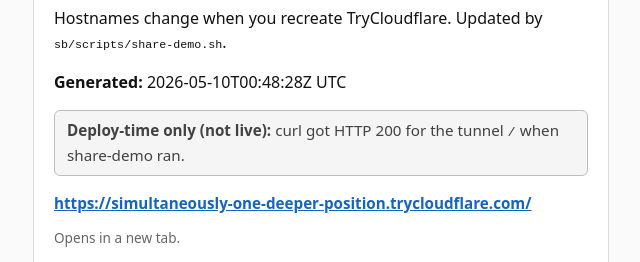
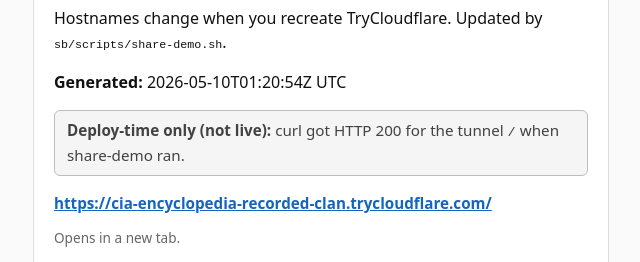
Before and after one commit to psycho789/sb-tunnel, a plain HTML site: page index.html in a window 1280 px wide. Shown: the part 138-400 px from the top of the page, without its empty margins (319-959 px from the left). Drawn offline with Linux system fonts and the light colour scheme; no server answers.

Commit message:
share-demo tunnel 2026-05-10T01:20:54Z

```diff
--- a/index.html
+++ b/index.html
@@ -25,10 +25,10 @@
   <div class="card">
     <h1>SizeNova tunnel</h1>
     <p>Hostnames change when you recreate TryCloudflare. Updated by <code>sb/scripts/share-demo.sh</code>.</p>
-    <p><strong>Generated:</strong> 2026-05-10T00:48:28Z UTC</p>
+    <p><strong>Generated:</strong> 2026-05-10T01:20:54Z UTC</p>
     <p class="badge meta"><strong>Deploy-time only (not live):</strong> curl got HTTP 200 for the tunnel <code>/</code> when share-demo ran.</p>
     <p class="tunnel-url">
-      <a href="https://simultaneously-one-deeper-position.trycloudflare.com/" target="_blank" rel="noopener noreferrer">https://simultaneously-one-deeper-position.trycloudflare.com/</a>
+      <a href="https://cia-encyclopedia-recorded-clan.trycloudflare.com/" target="_blank" rel="noopener noreferrer">https://cia-encyclopedia-recorded-clan.trycloudflare.com/</a>
     </p>
     <p class="muted" style="font-size:0.85rem;color:#666;">Opens in a new tab.</p>
     <div class="live">
@@ -44,7 +44,7 @@
   </footer>
   <script>
 (function () {
-  const WEB = "https://simultaneously-one-deeper-position.trycloudflare.com";
+  const WEB = "https://cia-encyclopedia-recorded-clan.trycloudflare.com";
 
   function setWeb(text, ok) {
     const el = document.getElementById("live-web");
```
